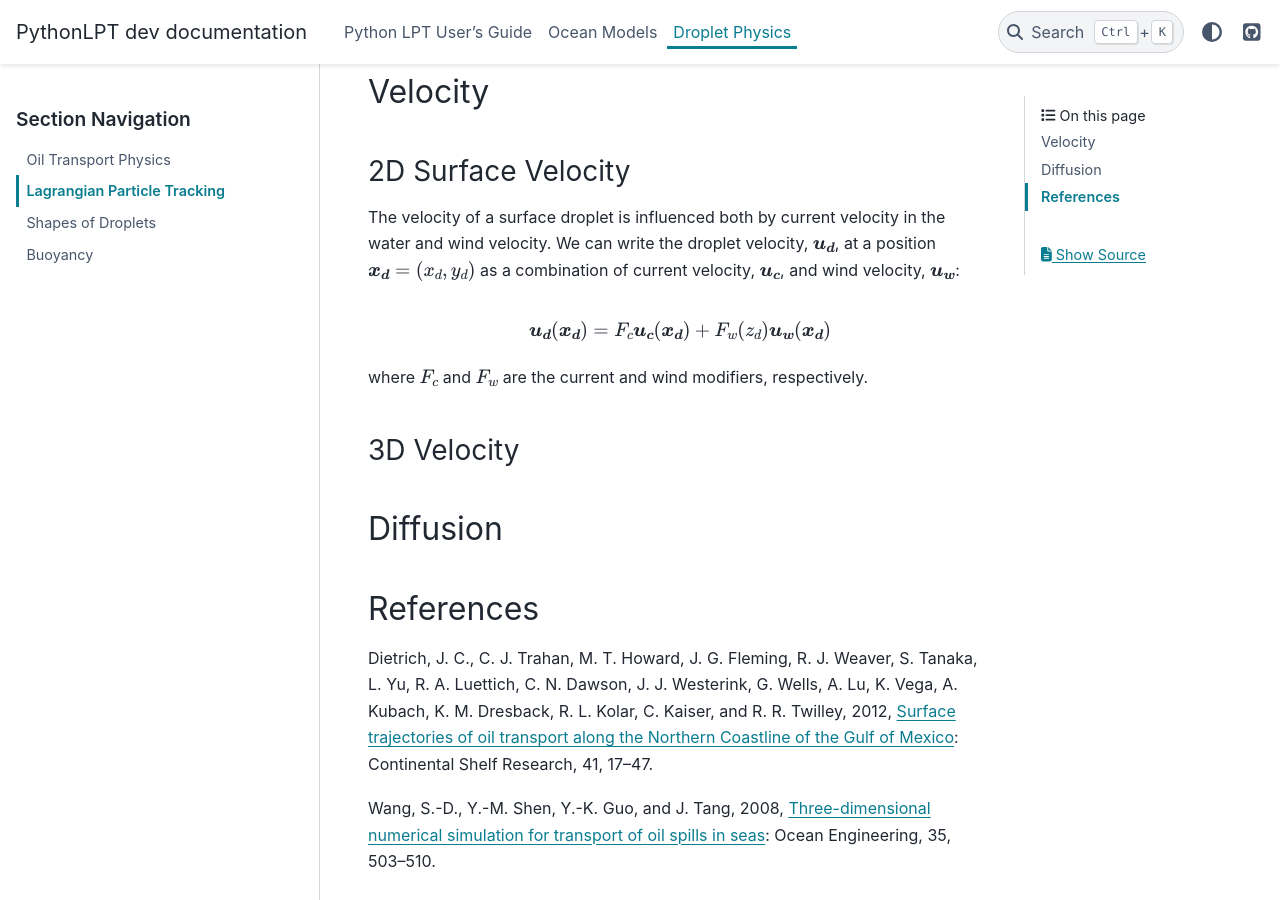
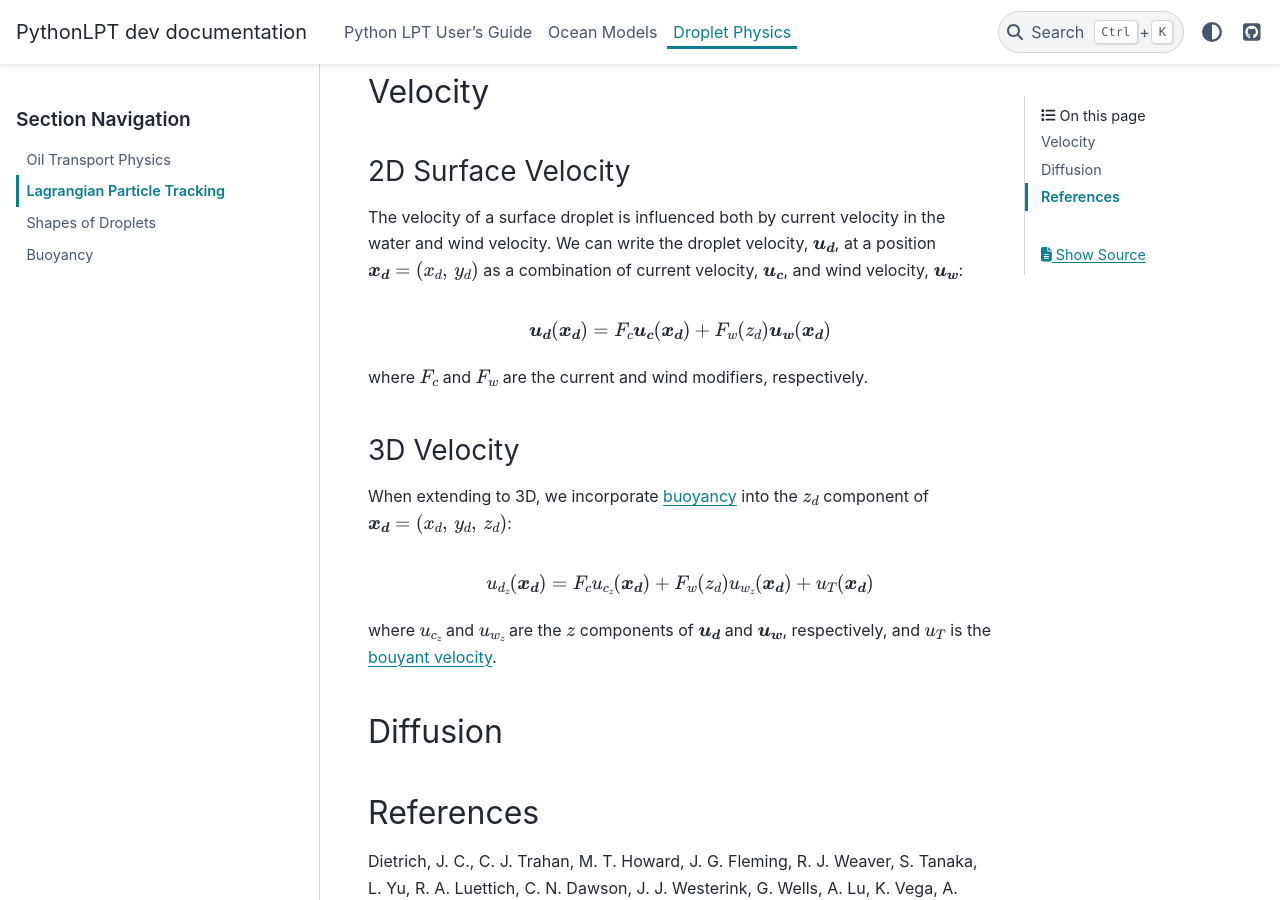
Before and after one commit to UT-CHG/PYOPATRA, a Sphinx documentation site: the page built from docs/physics/lpt.rst, in a window 1280 px wide and 900 px high, scrolled down 232 px. Built offline with Sphinx 7.4.7 and the PyData theme 0.15.4, drawn with Linux system fonts in a browser that asks for light colours.

Commit message:
Update LPT docs

```diff
--- a/docs/physics/buoyancy.rst
+++ b/docs/physics/buoyancy.rst
@@ -1,3 +1,5 @@
+.. _buoyancy:
+
 Buoyancy
 ========
 
--- a/docs/physics/lpt.rst
+++ b/docs/physics/lpt.rst
@@ -10,7 +10,7 @@ Velocity
 +++++++++++++++++++
 
 The velocity of a surface droplet is influenced both by current velocity in the water and wind velocity. We can write
-the droplet velocity, :math:`\boldsymbol{u_d}`, at a position :math:`\boldsymbol{x_d} = (x_d, y_d)` as a combination of
+the droplet velocity, :math:`\boldsymbol{u_d}`, at a position :math:`\boldsymbol{x_d} = (x_d,\,y_d)` as a combination of
 current velocity, :math:`\boldsymbol{u_c}`, and wind velocity, :math:`\boldsymbol{u_w}`:
 
 .. math::
@@ -20,6 +20,15 @@ where :math:`F_c` and :math:`F_w` are the current and wind modifiers, respective
 
 3D Velocity
 +++++++++++
+
+When extending to 3D, we incorporate :ref:`buoyancy <buoyancy>` into the :math:`z_d` component of :math:`\boldsymbol{x_d} = (x_d,\,y_d,\,z_d)`:
+
+.. math::
+   u_{d_z}(\boldsymbol{x_d}) = F_c u_{c_z}(\boldsymbol{x_d}) + F_w(z_d) u_{w_z}(\boldsymbol{x_d}) + u_T(\boldsymbol{x_d})
+
+where :math:`u_{c_z}` and :math:`u_{w_z}` are the :math:`z` components of :math:`\boldsymbol{u_d}` and :math:`\boldsymbol{u_w}`, respectively, and
+:math:`u_T` is the :ref:`bouyant velocity <buoyancy>`.
+
 
 Diffusion
 ---------
```
